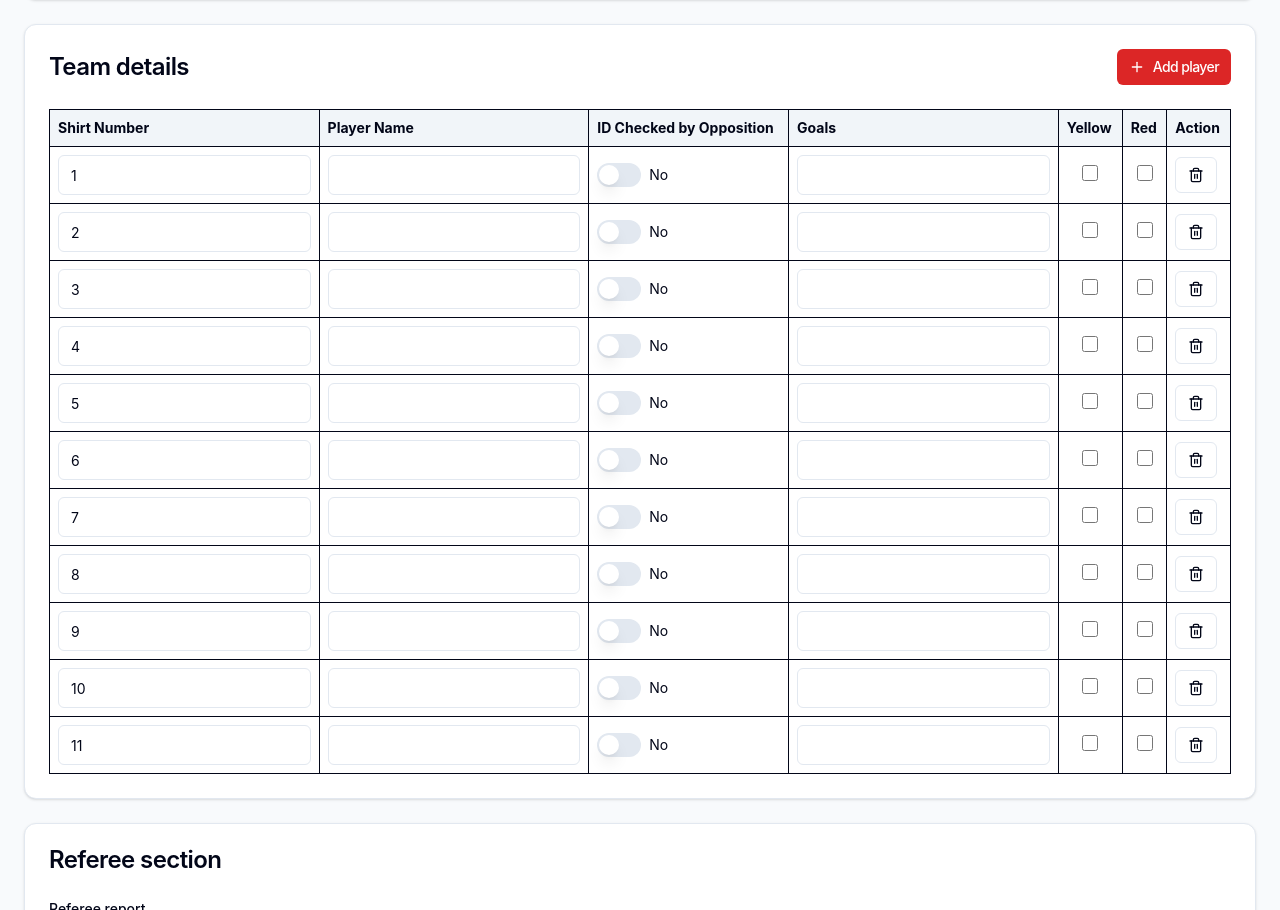
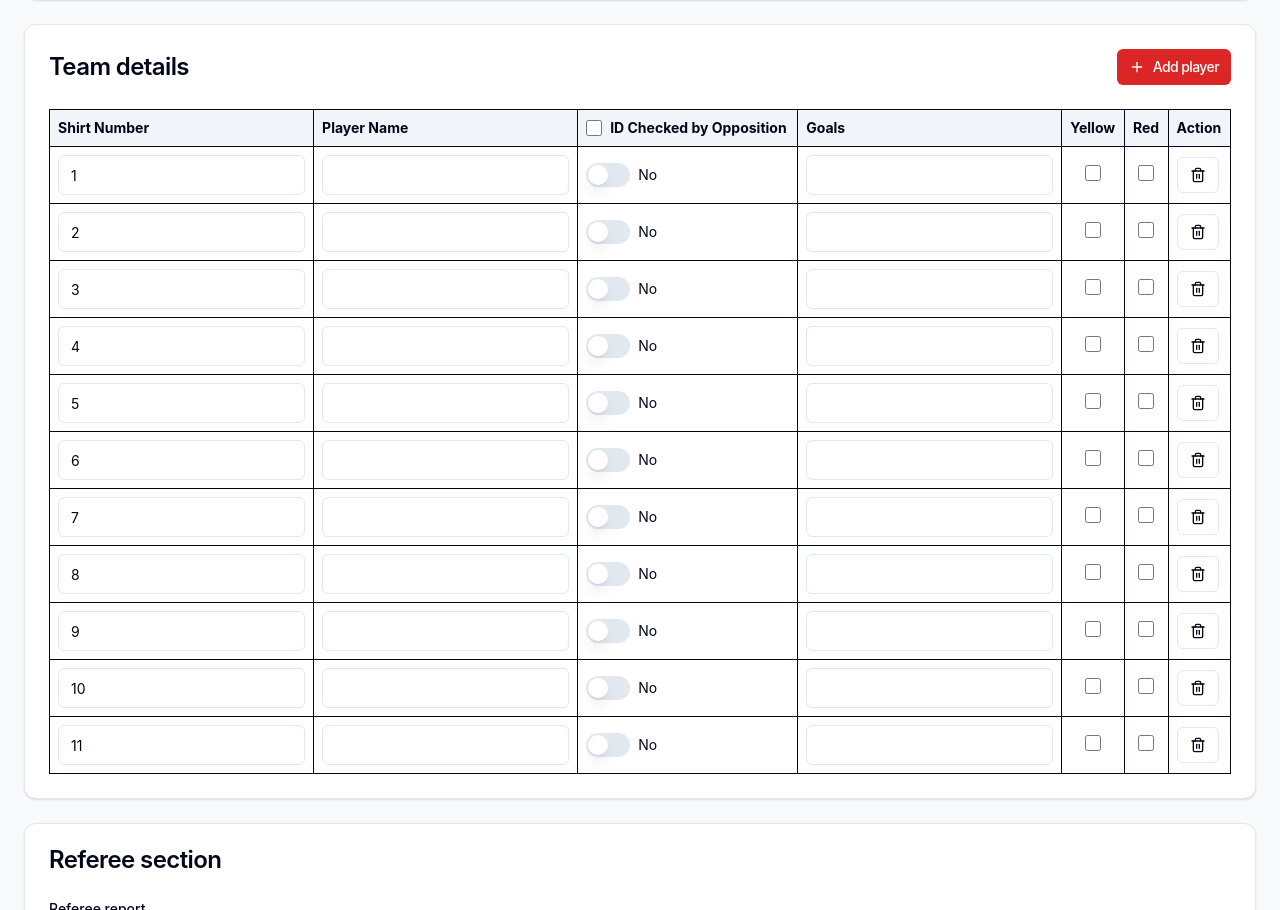
Before and after one commit to carlh1984/match-day-sheets-app, a React (Vite) app: page / in a window 1280 px wide. Shown: the part 1236-2146 px from the top of the page. Built offline with nearby package versions, Linux system fonts and the light colour scheme.

Commit message:
Update App.jsx
Add check all for IDs

```diff
--- a/src/App.jsx
+++ b/src/App.jsx
@@ -309,6 +309,12 @@ function PlayerTable({ title, players, onChange, theme }) {
     if (players.length <= 3) return;
     onChange(players.filter((_, i) => i !== idx));
   };
+
+  const allChecked = players.every((p) => !!p.idChecked);
+  const toggleAll = (checked) => {
+    onChange(players.map((p) => ({ ...p, idChecked: checked })));
+  };
+
   return (
     <Card className="rounded-2xl shadow-sm">
       <CardHeader>
@@ -325,7 +331,12 @@ function PlayerTable({ title, players, onChange, theme }) {
             <tr className="bg-slate-100 text-left">
               <th className="border p-2">Shirt Number</th>
               <th className="border p-2">Player Name</th>
-              <th className="border p-2">ID Checked by Opposition</th>
+              <th className="border p-2">
+                <div className="flex items-center gap-2">
+                  <Checkbox checked={allChecked} onCheckedChange={toggleAll} />
+                  <span>ID Checked by Opposition</span>
+                </div>
+              </th>
               <th className="border p-2">Goals</th>
               <th className="border p-2">Yellow</th>
               <th className="border p-2">Red</th>
```
